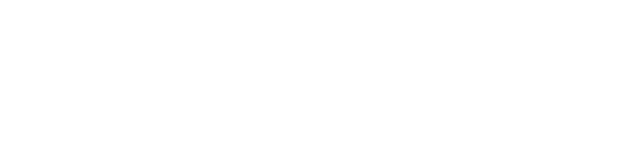
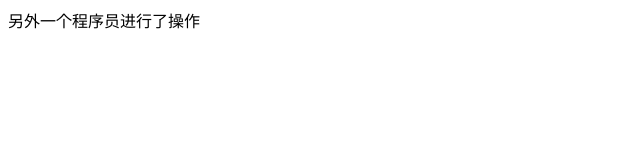
Before and after one commit to stephenLxz/localGit, a plain HTML site: page index.html in a window 1280 px wide. Shown: the whole page, without its empty margins (0-640 px from the left). Drawn offline with Linux system fonts and the light colour scheme.

Commit message:
另外一个程序进行了操作

```diff
--- a/index.html
+++ b/index.html
@@ -8,7 +8,7 @@
 </head>
 
 <body>
-
+    <div>另外一个程序员进行了操作</div>
 </body>
 
 </html>
```
